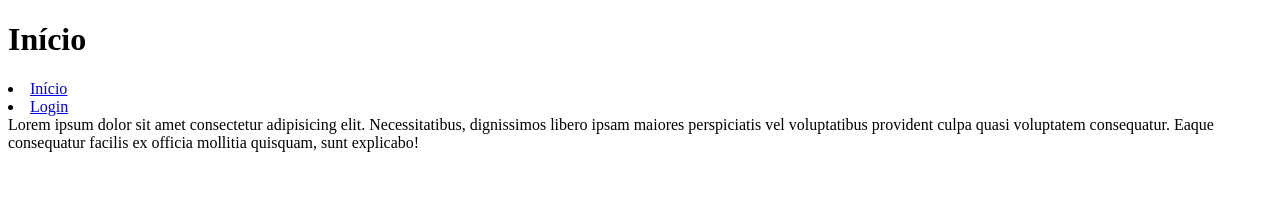
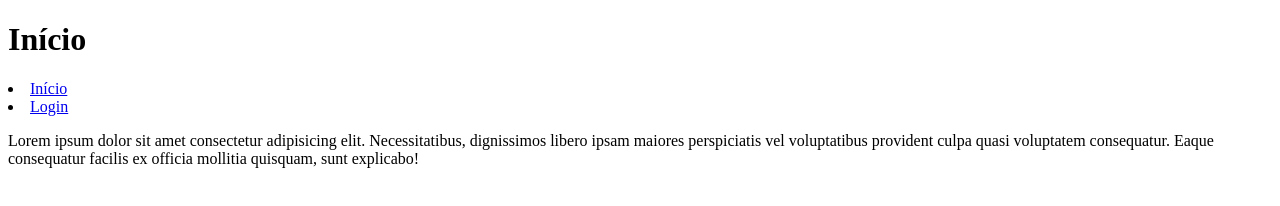
Before and after one commit to fred777-Golden/app, a website: page public/index.html in a window 1280 px wide. Drawn offline with Linux system fonts and the light colour scheme.

Commit message:
atualizar

```diff
--- a/public/index.html
+++ b/public/index.html
@@ -14,7 +14,7 @@
         <li><a href="/">Início</a></li>
         <li><a href="/login">Login</a></li>
     </nav>
-Lorem ipsum dolor sit amet consectetur adipisicing elit. Necessitatibus, dignissimos libero ipsam maiores perspiciatis vel voluptatibus provident culpa quasi voluptatem consequatur. Eaque consequatur facilis ex officia mollitia quisquam, sunt explicabo!
+<p>Lorem ipsum dolor sit amet consectetur adipisicing elit. Necessitatibus, dignissimos libero ipsam maiores perspiciatis vel voluptatibus provident culpa quasi voluptatem consequatur. Eaque consequatur facilis ex officia mollitia quisquam, sunt explicabo!</p>
 </body>
 
 </html>
```
